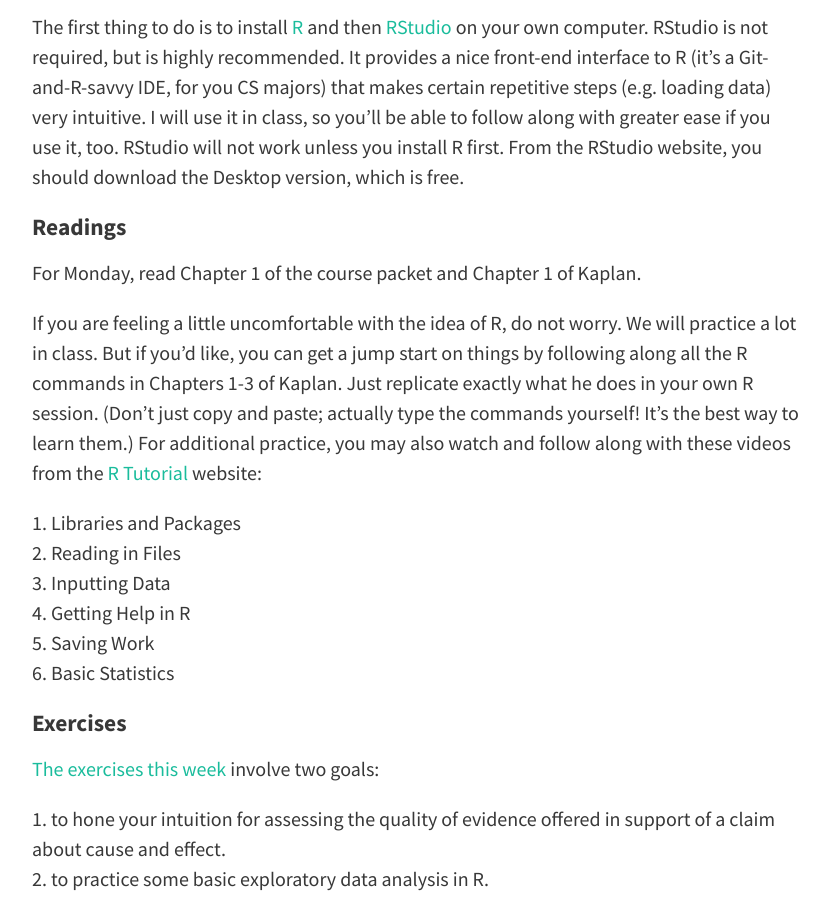
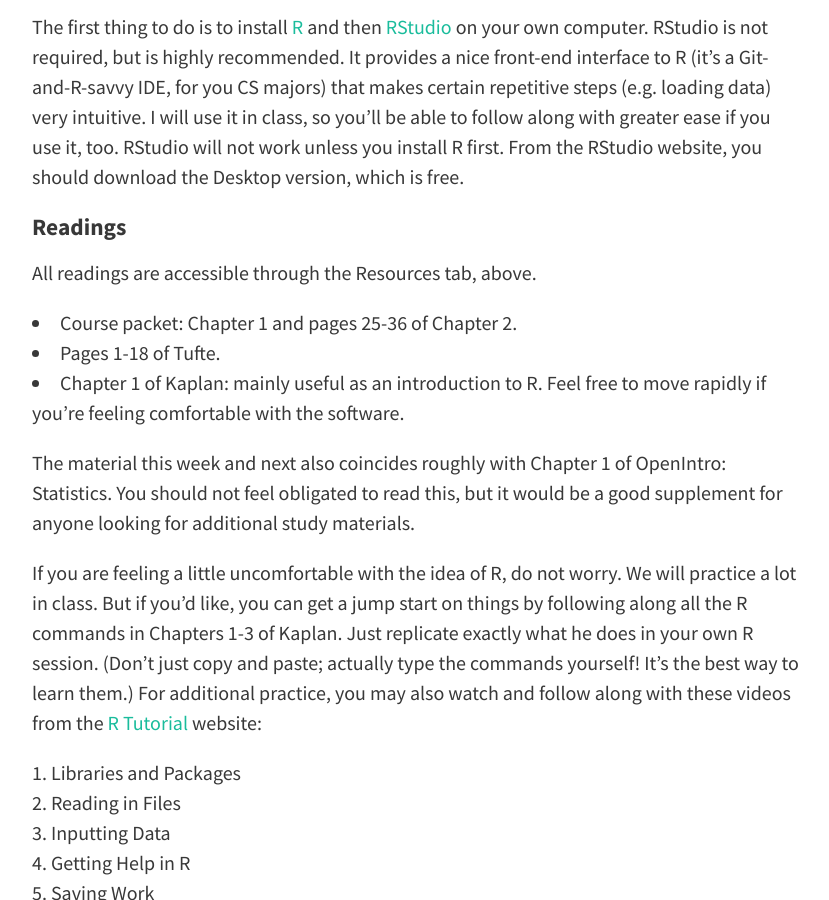
Before and after one commit to jgscott/SDS325H_Spring2015, a Jekyll site: the page built from _posts/2015-01-18-week01.md, in a window 1280 px wide and 900 px high, scrolled down 681 px. Shown: the whole window, without its empty margins (224-1053 px from the left). Built offline with Jekyll 4.4.1, drawn with Linux system fonts in a browser that asks for light colours; nearby versions of some CDN libraries.

```diff
--- a/_posts/2015-01-18-week01.md
+++ b/_posts/2015-01-18-week01.md
@@ -18,7 +18,14 @@ We will also get our feet wet with R, the statistical software we'll use just ab
 The first thing to do is to install [R](http://www.r-project.org) and then [RStudio](http://www.rstudio.org) on your own computer.  RStudio is not required, but is highly recommended.  It provides a nice front-end interface to R (it's a Git-and-R-savvy IDE, for you CS majors) that makes certain repetitive steps (e.g. loading data) very intuitive.   I will use it in class, so you'll be able to follow along with greater ease if you use it, too.  RStudio will not work unless you install R first.  From the RStudio website, you should download the Desktop version, which is free.
 
 ### Readings
-For Monday, read Chapter 1 of the course packet and Chapter 1 of Kaplan.
+
+All readings are accessible through the Resources tab, above.
+
+* Course packet: Chapter 1 and pages 25-36 of Chapter 2.
+* Pages 1-18 of Tufte.
+* Chapter 1 of Kaplan: mainly useful as an introduction to R.  Feel free to move rapidly if you're feeling comfortable with the software.
+
+The material this week and next also coincides roughly with Chapter 1 of OpenIntro: Statistics.  You should not feel obligated to read this, but it would be a good supplement for anyone looking for additional study materials.
 
 If you are feeling a little uncomfortable with the idea of R, do not worry.  We will practice a lot in class.  But if you'd like, you can get a jump start on things by following along all the R commands in Chapters 1-3 of Kaplan.  Just replicate exactly what he does in your own R session.  (Don't just copy and paste; actually type the commands yourself!  It's the best way to learn them.)  For additional practice, you may also watch and follow along with these videos from the [R Tutorial](http://dist.stat.tamu.edu/pub/rvideos/) website:
 1. Libraries and Packages
```
Also changed, not shown: about.md (+1 -1 lines), resources.md (+4 -2 lines), 2 other files.
